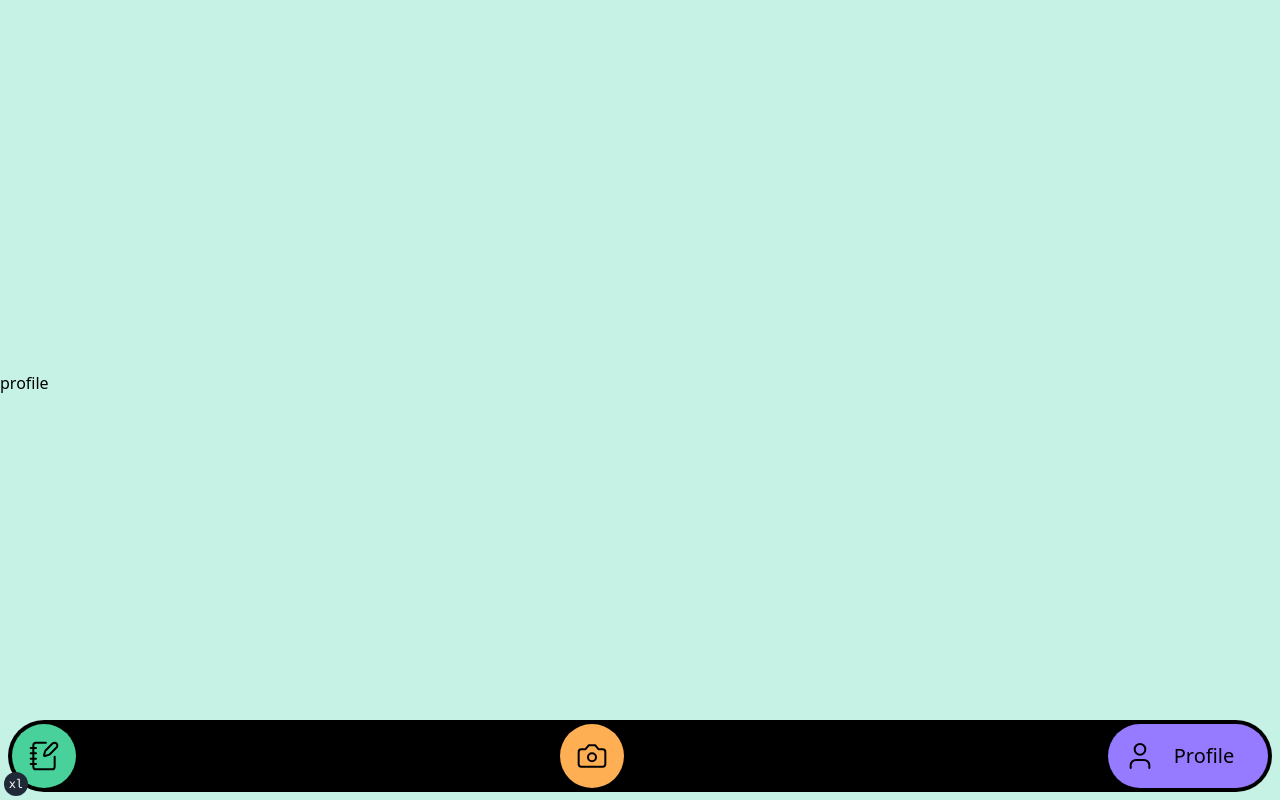
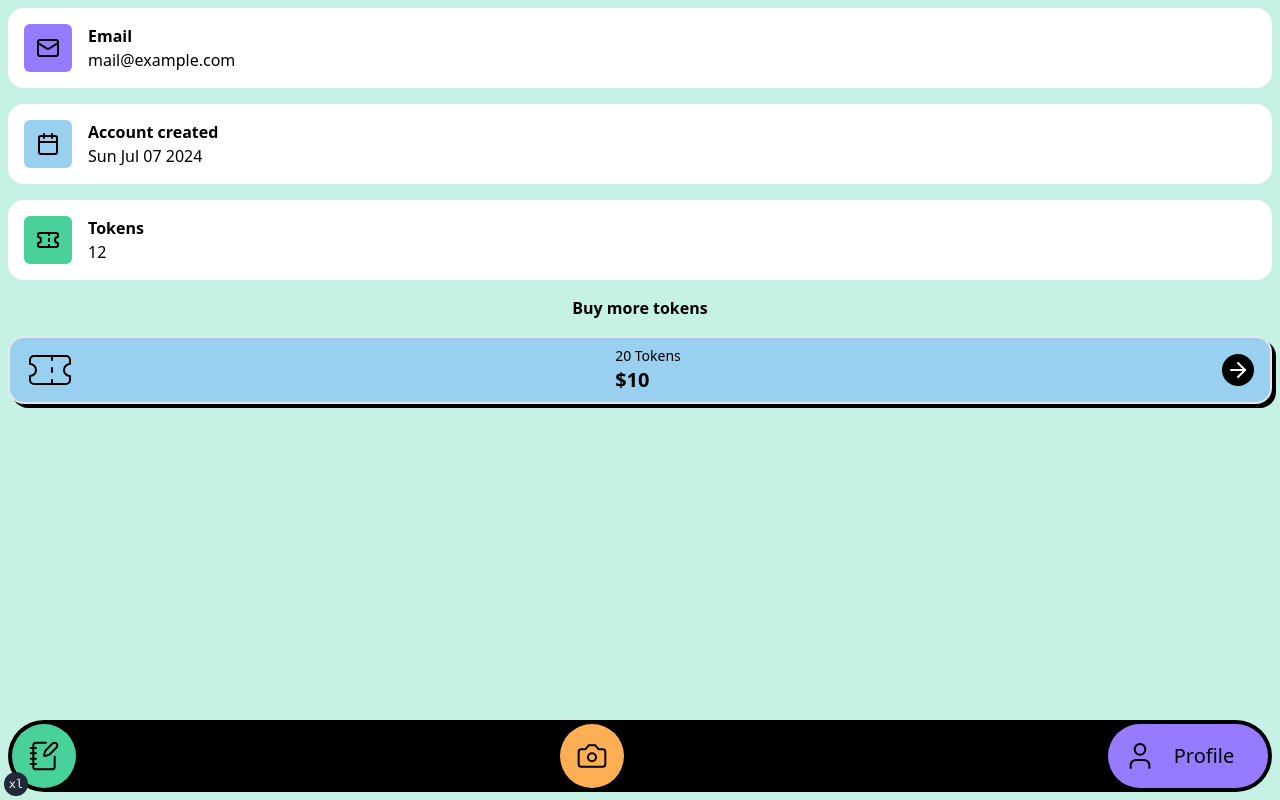
Before and after one commit to j-vanrav/markmywriting-next, a Next.js app: page / in a window 1280 px wide. Both pictures are taken after a click on the button "Profile". Built offline with nearby package versions, Linux system fonts and the light colour scheme.

Commit message:
profile page

```diff
--- a/app/page.tsx
+++ b/app/page.tsx
@@ -7,13 +7,16 @@ import {
   ArrowRight,
   Bot,
   BotOff,
+  Calendar,
   Camera,
   Eye,
   Feather,
   ListFilter,
   LoaderCircle,
+  Mail,
   NotebookPen,
   SquareChevronRight,
+  Ticket,
   User,
 } from "lucide-react";
 import { useEffect, useState } from "react";
@@ -416,12 +419,12 @@ function ReviewPage() {
 
 function ComposePage() {
   return (
-    <div className="flex flex-col justify-center w-full h-full">
+    <div className="flex flex-col justify-center items-center w-full h-full">
       <Button
-        className="m-2 p-4 border-2 bg-white rounded-2xl text-black flex flex-row gap-4"
+        className="m-4 p-4 border-2 bg-white rounded-2xl text-black flex flex-row gap-4"
         onClick={() => {}}
       >
-        <div className="bg-nborange size-12 rounded-md flex flex-row justify-center items-center">
+        <div className="bg-nborange size-12 min-w-12 rounded-md flex flex-row justify-center items-center">
           <Camera />
         </div>
         <h2 className="text-lg">Take a photo of your writing</h2>
@@ -430,10 +433,10 @@ function ComposePage() {
         <span className="text-lg">OR</span>
       </div>
       <Button
-        className="m-2 p-4 border-2 bg-white rounded-2xl text-black flex flex-row gap-4"
+        className="m-4 p-4 border-2 bg-white rounded-2xl text-black flex flex-row gap-4"
         onClick={() => {}}
       >
-        <div className="bg-nbyellow size-12 rounded-md flex flex-row justify-center items-center">
+        <div className="bg-nbyellow size-12 min-w-12 rounded-md flex flex-row justify-center items-center">
           <Feather />
         </div>
         <h2 className="text-lg">Type your writing</h2>
@@ -444,7 +447,68 @@ function ComposePage() {
 
 function ProfilePage() {
   return (
-    <div className="flex flex-col justify-center w-full h-full">profile</div>
+    <div className="w-full h-full p-2 flex flex-col items-center gap-4">
+      <div className="bg-white rounded-2xl p-4 flex flex-row w-full items-center gap-4">
+        <div className="bg-nbpurple size-12 min-w-12 rounded-md flex flex-row justify-center items-center">
+          <Mail />
+        </div>
+        <div className="flex flex-col">
+          <span className="font-bold">Email</span>
+          <span>mail@example.com</span>
+        </div>
+      </div>
+      <div className="bg-white rounded-2xl p-4 flex flex-row w-full items-center gap-4">
+        <div className="bg-nbblue size-12 min-w-12 rounded-md flex flex-row justify-center items-center">
+          <Calendar />
+        </div>
+        <div className="flex flex-col">
+          <span className="font-bold">Account created</span>
+          <span>{new Date().toDateString()}</span>
+        </div>
+      </div>
+      <div className="bg-white rounded-2xl p-4 flex flex-row w-full items-center gap-4">
+        <div className="bg-nbgreen size-12 min-w-12 rounded-md flex flex-row justify-center items-center">
+          <Ticket />
+        </div>
+        <div className="flex flex-col">
+          <span className="font-bold">Tokens</span>
+          <span>12</span>
+        </div>
+      </div>
+      {/* <div className="bg-white rounded-2xl p-4 flex flex-col w-full gap-2">
+        <div className="flex flex-row items-center gap-2">
+          <Mail />
+          <span className="text-sm">Email</span>
+          <span className="text-xs ml-auto">mail@example.com</span>
+        </div>
+        <div className="flex flex-row items-center gap-2">
+          <Calendar />
+          <span className="text-sm">Account created</span>
+
+          <span className="text-xs ml-auto">{new Date().toDateString()}</span>
+        </div>
+        <div className="flex flex-row items-center gap-2">
+          <Ticket />
+          <span className="text-sm">Tokens</span>{" "}
+          <span className="text-xs ml-auto">3</span>
+        </div>
+      </div> */}
+      <div className="rounded-2xl flex flex-col items-center gap-4 w-full mb-16">
+        <span className="font-bold">Buy more tokens</span>
+        <Button onClick={() => {}} className="bg-nbblue rounded-2xl w-full">
+          <div className="flex flex-row items-center gap-4 w-full justify-between">
+            <Ticket className="size-12" absoluteStrokeWidth strokeWidth={1} />
+            <div className="flex flex-col items-start">
+              <span>20 Tokens</span>
+              <span className="text-xl font-bold">$10</span>
+            </div>
+            <div className="bg-black rounded-full flex flex-row items-center justify-center text-white size-8">
+              <ArrowRight />
+            </div>
+          </div>
+        </Button>
+      </div>
+    </div>
   );
 }
 
```
